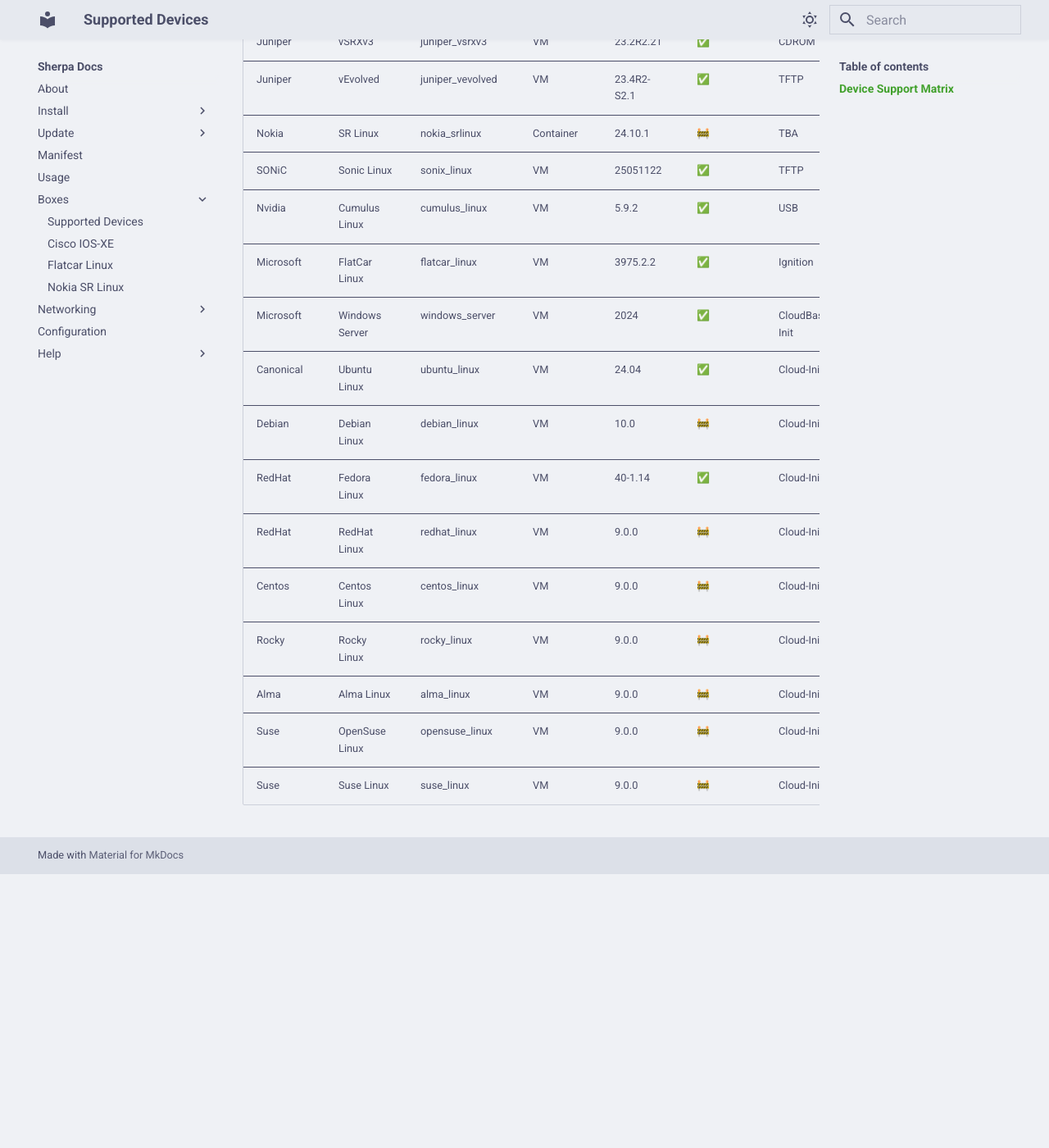
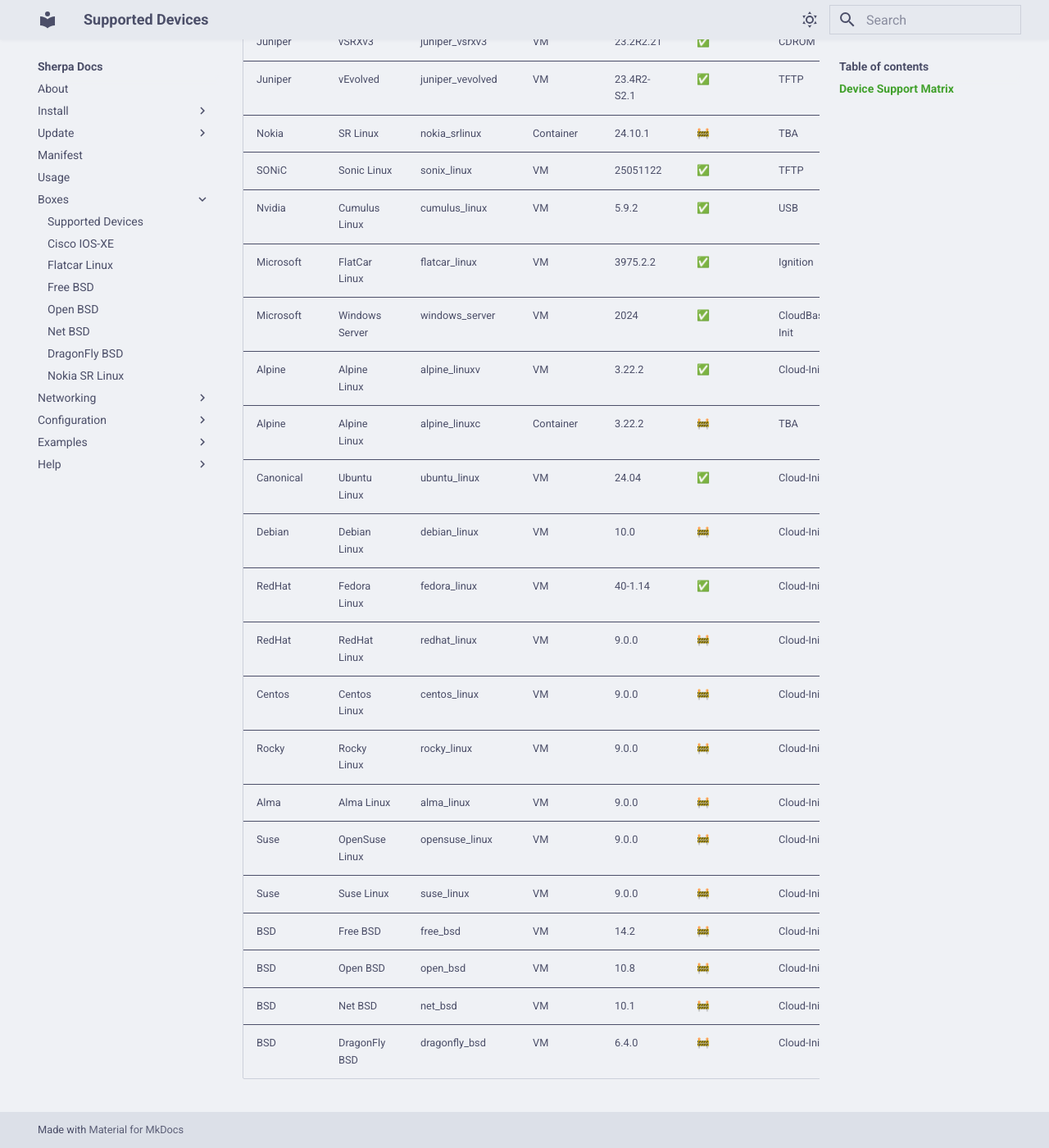
Before and after one commit to bwks/sherpa-docs, an MkDocs documentation site: the page built from docs/boxes/supported-devices.md, in a window 1280 px wide and 1400 px high, scrolled down 1091 px. Shown: the whole window at 82% size. Built offline with MkDocs 1.6.1 and Material for MkDocs 9.7.7, drawn with Linux system fonts in a browser that asks for light colours; before the commit the page ends 2157 px from its top, so only the background shows below that.

Commit message:
update docs

```diff
--- a/docs/boxes/supported-devices.md
+++ b/docs/boxes/supported-devices.md
@@ -28,6 +28,8 @@
 | Nvidia    | Cumulus Linux  | cumulus_linux    | VM        | 5.9.2                  | ✅     | USB            |
 | Microsoft | FlatCar Linux  | flatcar_linux    | VM        | 3975.2.2               | ✅     | Ignition       |
 | Microsoft | Windows Server | windows_server   | VM        | 2024                   | ✅     | CloudBase-Init |
+| Alpine    | Alpine Linux   | alpine_linuxv    | VM        | 3.22.2                 | ✅     | Cloud-Init     |
+| Alpine    | Alpine Linux   | alpine_linuxc    | Container | 3.22.2                 | 🚧     | TBA            |
 | Canonical | Ubuntu Linux   | ubuntu_linux     | VM        | 24.04                  | ✅     | Cloud-Init     |
 | Debian    | Debian Linux   | debian_linux     | VM        | 10.0                   | 🚧     | Cloud-Init     |
 | RedHat    | Fedora Linux   | fedora_linux     | VM        | 40-1.14                | ✅     | Cloud-Init     |
@@ -37,3 +39,7 @@
 | Alma      | Alma Linux     | alma_linux       | VM        | 9.0.0                  | 🚧     | Cloud-Init     |
 | Suse      | OpenSuse Linux | opensuse_linux   | VM        | 9.0.0                  | 🚧     | Cloud-Init     |
 | Suse      | Suse Linux     | suse_linux       | VM        | 9.0.0                  | 🚧     | Cloud-Init     |
+| BSD       | Free BSD       | free_bsd         | VM        | 14.2                   | 🚧     | Cloud-Init     |
+| BSD       | Open BSD       | open_bsd         | VM        | 10.8                   | 🚧     | Cloud-Init     |
+| BSD       | Net BSD        | net_bsd          | VM        | 10.1                   | 🚧     | Cloud-Init     |
+| BSD       | DragonFly BSD  | dragonfly_bsd    | VM        | 6.4.0                  | 🚧     | Cloud-Init     |
--- a/mkdocs.yml
+++ b/mkdocs.yml
@@ -18,13 +18,23 @@
     - boxes/supported-devices.md
     - boxes/virtual-machines/cisco-iosxe.md
     - boxes/virtual-machines/flatcar-linux.md
+    - boxes/virtual-machines/free-bsd.md
+    - boxes/virtual-machines/open-bsd.md
+    - boxes/virtual-machines/net-bsd.md
+    - boxes/virtual-machines/dragonfly-bsd.md
     - boxes/containers/nokia-srlinux.md
     # - boxes/unikernels.md
   - Networking:
     - networking/nat.md
     - networking/bridge.md
     - networking/isolated.md
-  - Configuration: configuration.md
+    - networking/management.md
+    - networking/black-hole.md
+  - Configuration:
+    - configuration/sherpa.md
+  - Examples:
+    - examples/kubernetes.md
+    - examples/clos.md
   - Help:
     - help/libvirt.md
     - help/docker.md
```
Also changed, not shown: docs/boxes/virtual-machines/dragonfly-bsd.md (added, +3 -0 lines), docs/boxes/virtual-machines/free-bsd.md (added, +3 -0 lines), docs/boxes/virtual-machines/freebsd-bsd.md (deleted, +0 -1 lines), docs/boxes/virtual-machines/net-bsd.md (added, +3 -0 lines), docs/boxes/virtual-machines/open-bsd.md (added, +3 -0 lines), docs/configuration/sherpa.md (renamed from docs/configuration.md, +1 -1 lines), docs/examples/clos.md (added, +1 -0 lines), docs/examples/kubernetes.md (added, +1 -0 lines), docs/install/supported-platforms.md (+5 -0 lines), docs/networking/black-hole.md (added, +1 -0 lines), docs/networking/management.md (added, +3 -0 lines).
